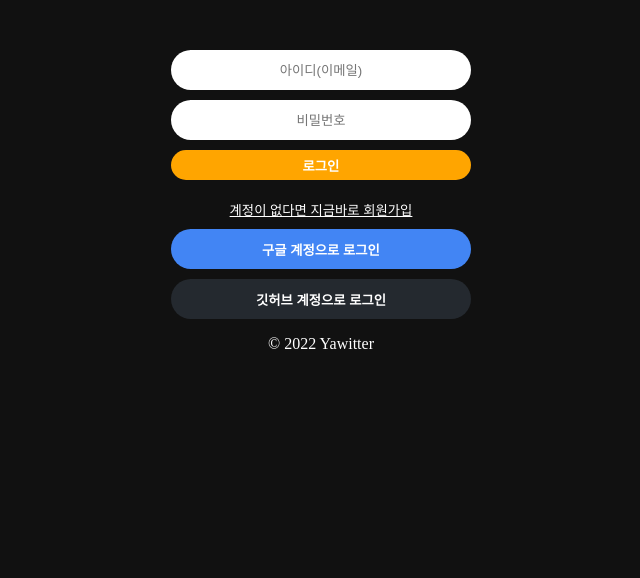
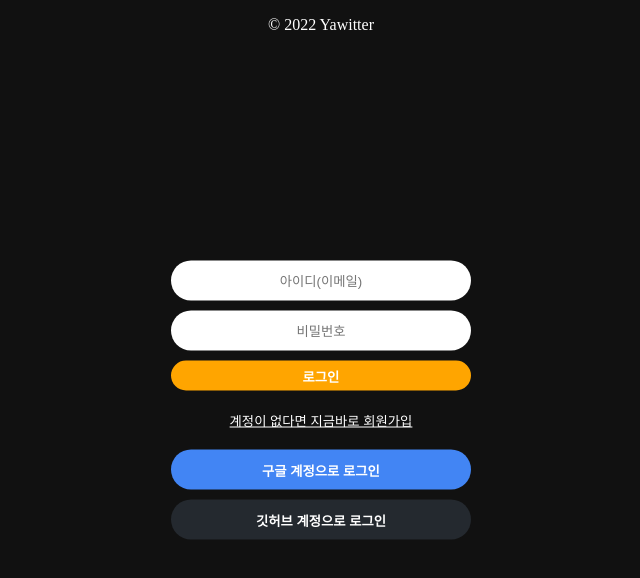
Before and after one commit to MakeWayForMe/yawitter, a React (Create React App) app: page /#/ in a window 1280 px wide. Shown: the top 578 px of the page, without its empty margins (319-959 px from the left). Built offline with nearby package versions, Linux system fonts and the light colour scheme; no server answers.

Commit message:
1.7.2
css 수정

```diff
--- a/src/css/main.css
+++ b/src/css/main.css
@@ -6,7 +6,6 @@
 
 body {
     background-color: #111111;
-    padding-top: 50px;
 }
 
 button {
@@ -39,12 +38,12 @@ form {
 
 footer {
     display: flex;
-    justify-content: center;
-    align-items: center;
-    color: white;
     width: 100%;
     height: 50px;
     background-color: #111111;
+    color: white;
+    justify-content: center;
+    align-items: center;
 }
 
 ::-webkit-scrollbar {
@@ -56,8 +55,8 @@ footer {
 }
 
 ::-webkit-scrollbar-thumb {
+    border-radius: 5px;
     background: #33333385;
-    border-radius: 5px;
 }
 
 ::-webkit-scrollbar-thumb:hover {
--- a/src/css/main.module.css
+++ b/src/css/main.module.css
@@ -24,8 +24,7 @@ button, input[type=submit] {
 
 .toggleBtn {
     display: block;
-    margin: 0 auto;
-    margin-top: 20px;
+    margin: 20px auto;
     border: none;
     background-color: transparent;
     color: white;
@@ -57,3 +56,10 @@ button, input[type=submit] {
 .sloginBtn:last-child {
     background: #24292f;
 }
+
+.loginform {
+    position: fixed;
+    top: 50%;
+    left: 50%;
+    transform: translate(-50%, -50%);
+}
--- a/src/css/navi.module.css
+++ b/src/css/navi.module.css
@@ -1,5 +1,5 @@
 .nav {
-    margin-bottom: 30px;
+    margin-top: 30px;
 }
 
 .ul {
--- a/src/css/yaweet.module.css
+++ b/src/css/yaweet.module.css
@@ -1,3 +1,7 @@
+.yaweetArea {
+    margin-top: 200px;
+}
+
 .textarea {
     display: block;
     width: 500px;
@@ -134,6 +138,7 @@
     width: 30px;
     height: 30px;
     border-radius: 50%;
+    box-shadow: 0 0 5px rgba(0, 0, 0, 0.3);
 }
 
 .wroteFile {
@@ -186,6 +191,11 @@
 }
 
 @media all and (max-width:640px) {
+    .yaweetArea {
+        margin-top: 50px;
+        width: 94%;
+    }
+
     .textarea {
         width: 100%;
         font-size: 12px;
@@ -198,11 +208,7 @@
     .yaweetBox {
         width: 94%;
         margin: 20px auto 0;
-        padding: 20px 10px;
-    }
-
-    .writer {
-        padding-left: 40px;
+        padding: 20px;
     }
 
     .date {
--- a/src/routes/Auth.js
+++ b/src/routes/Auth.js
@@ -17,7 +17,7 @@ const Auth = () => {
     };
 
     return (
-        <div>
+        <div className={loginStyle.loginform}>
             <AuthForm />
             <div>
                 <button className={loginStyle.sloginBtn} type="button" name="google" onClick={onSocialClick}>구글 계정으로 로그인</button>
--- a/src/routes/Home.js
+++ b/src/routes/Home.js
@@ -3,6 +3,7 @@ import YaweetFactory from "components/YaweetFactory";
 import { collection, onSnapshot, orderBy, query } from "firebase/firestore";
 import { dbService } from "mybase";
 import React, { useEffect, useState } from "react";
+import yaweetStyle from "css/yaweet.module.css";
 
 const Home = ({ userObj }) => {
     const [yaweets, setYaweets] = useState([]);
@@ -21,7 +22,7 @@ const Home = ({ userObj }) => {
         });
     },[]);
     return (
-        <div>
+        <div className={yaweetStyle.yaweetArea}>
             <YaweetFactory userObj={userObj} />
             <div>
                 {yaweets.map((yaweet) => (
```
